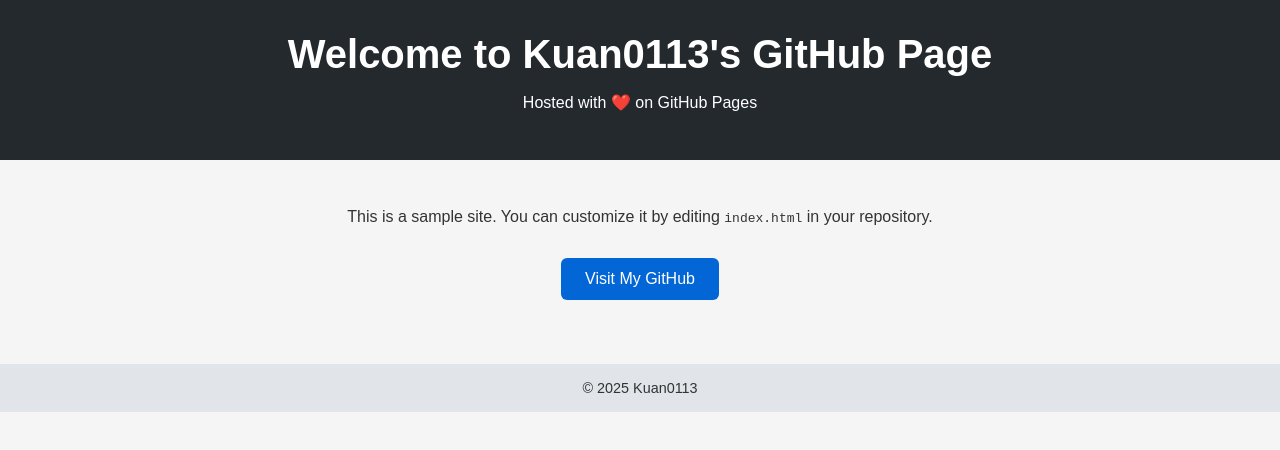
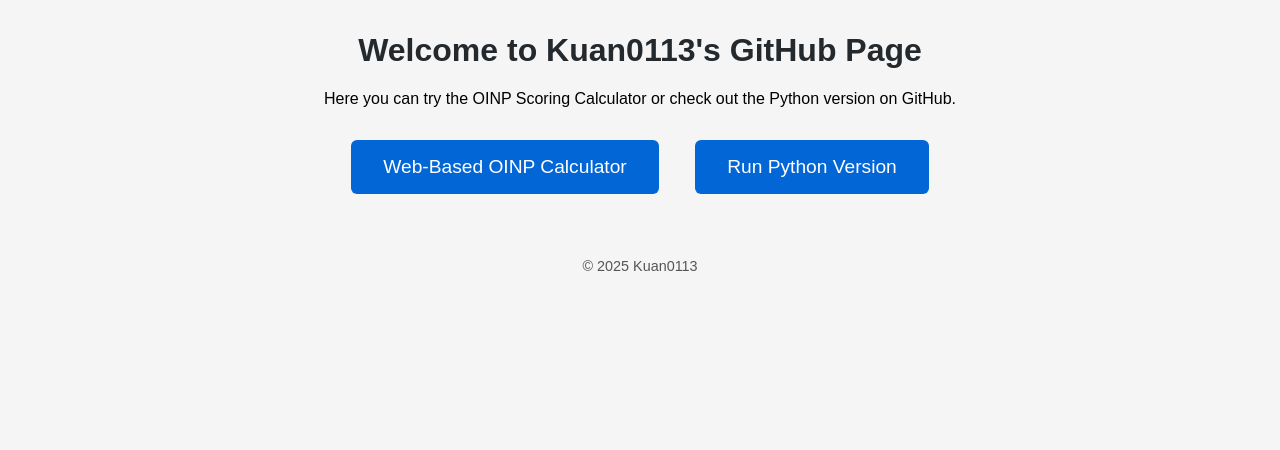
Before and after one commit to Kuan0113/kuan0113.github.io, a plain HTML site: page index.html in a window 1280 px wide. Drawn offline with Linux system fonts and the light colour scheme.

Commit message:
Update index.html

```diff
--- a/index.html
+++ b/index.html
@@ -5,63 +5,41 @@
 <meta name="viewport" content="width=device-width, initial-scale=1.0">
 <title>Kuan0113's GitHub Page</title>
 <style>
-    body {
-      font-family: Arial, sans-serif;
-      margin: 0;
-      background: #f5f5f5;
-      color: #333;
-      text-align: center;
-    }
-    header {
-      background: #24292e;
-      color: white;
-      padding: 2rem 1rem;
-    }
-    header h1 {
-      margin: 0;
-      font-size: 2.5rem;
-    }
-    main {
-      padding: 2rem;
-    }
+  body { font-family: Arial, sans-serif; margin: 2rem; text-align: center; background: #f5f5f5; }
+  h1 { color: #24292e; }
   a.button {
     display: inline-block;
-      margin-top: 1rem;
-      padding: 0.75rem 1.5rem;
-      background: #0366d6;
+    margin: 1rem;
+    padding: 1rem 2rem;
+    background-color: #0366d6;
     color: white;
     text-decoration: none;
     border-radius: 6px;
+    font-size: 1.2rem;
     transition: background 0.3s;
   }
-    a.button:hover {
-      background: #024ea2;
-    }
-    footer {
-      margin-top: 2rem;
-      padding: 1rem;
-      background: #e1e4e8;
-      font-size: 0.9rem;
-    }
+  a.button:hover { background-color: #024ea2; }
 </style>
 </head>
 <body>
-  <header>
 <h1>Welcome to Kuan0113's GitHub Page</h1>
-    <p>Hosted with ❤️ on GitHub Pages</p>
-  </header>
+<p>Here you can try the OINP Scoring Calculator or check out the Python version on GitHub.</p>
 
-  <main>
-    <p>This is a sample site. You can customize it by editing <code>index.html</code> in your repository.</p>
-    <a class="button" href="https://github.com/kuan0113" target="_blank">Visit My GitHub</a>
-  </main>
+<!-- Link to web-based calculator -->
+<a class="button" href="https://kuan0113.github.io/OINP_ISS_calculator/index.html" target="_blank">
+  Web-Based OINP Calculator
+</a>
 
-  <footer>
+<!-- Link to Python project via Binder -->
+<a class="button" href="https://mybinder.org/v2/gh/Kuan0113/OINP_ISS/main" target="_blank">
+  Run Python Version
+</a>
+
+<footer style="margin-top: 3rem; font-size: 0.9rem; color: #555;">
   © <span id="year"></span> Kuan0113
 </footer>
 
 <script>
-    // Auto-update year in footer
   document.getElementById("year").textContent = new Date().getFullYear();
 </script>
 </body>
```
Lines whose indentation alone changed are shown as unchanged.
